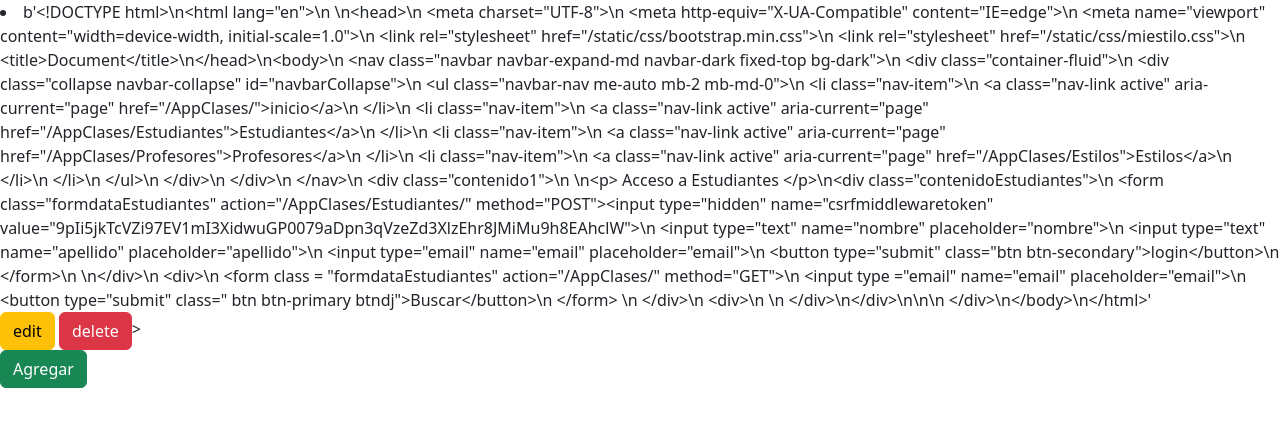
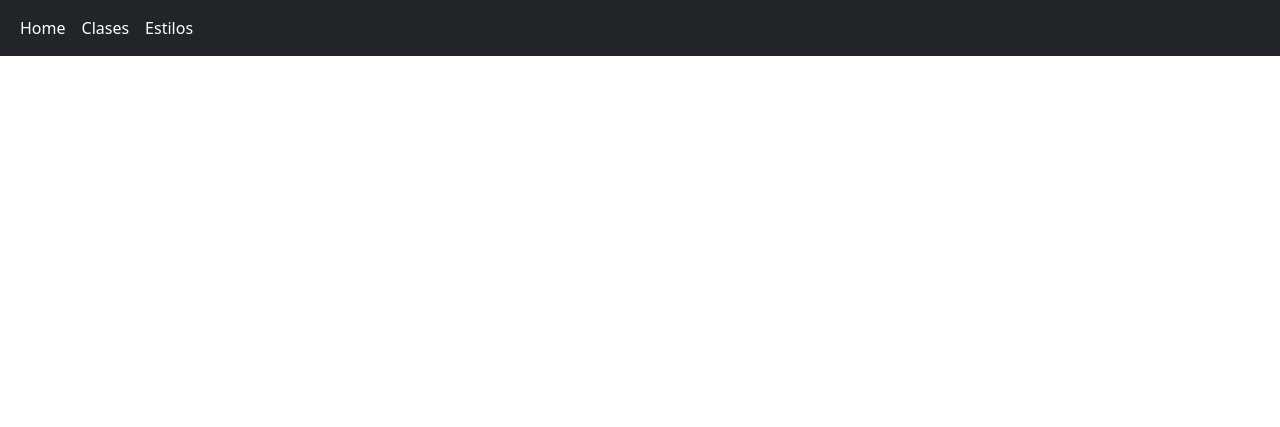
Before and after one commit to Gistefani/Proyecto-Final, a Django app: page /AppClases/read_estudiantes/ in a window 1280 px wide. Shown: the top 427 px of the page. Run offline with Django 4.2, Linux system fonts and the light colour scheme; some libraries are stand-ins or nearby versions.

Commit message:
nuevas modificaciones por errores

```diff
--- a/AppClases/template/estudiantesCRUD/read_estudiantes.html
+++ b/AppClases/template/estudiantesCRUD/read_estudiantes.html
@@ -1,6 +1,10 @@
+{% extends "../Home.html" %}
+
 {% load static %}
-<link rel="stylesheet" href="{%static 'css/bootstrap.min.css'%}">
-{% for estudiante in estudiantes %}
+<!--<link rel="stylesheet" href="{%static 'css/bootstrap.min.css'%}">-->
+{% block contenido %}
+
+   {% for estudiante in estudiantes %}
     <li>
         {{estudiante}}</li>
         <a href= "/AppClases/update_estudiantes/{{estudiante.email}}" class="btn btn-warning">edit</a>
@@ -9,5 +13,6 @@
     <br>
 
 
-{% endfor %}
-<a class="btn btn-success" href="/AppClases/create_estudiantes/">Agregar</a>
+   {% endfor %}
+   <a class="btn btn-success" href="/AppClases/create_estudiantes/">Agregar</a>
+{% endblock %}
--- a/AppClases/template/inicio.html
+++ b/AppClases/template/inicio.html
@@ -26,6 +26,15 @@
                <li class="nav-item">
                 <a class="nav-link active" aria-current="page" href="/AppClases/Estilos">Estilos</a>
              </li>
+             <li class="nav-item">
+              <a class="nav-link active" aria-current="page" href="/AppClases/login">Iniciar Sesion</a>
+            </li>
+            <li class="nav-item">
+            <a class="nav-link active" aria-current="page" href="/AppClases/registro">Registrarse</a>
+            </li>
+             <li class="nav-item" style="position:absolute; right:20px">
+              <a class="nav-link active" aria-current="page" href="/AppClases/logout">Salir</a>
+             </li>
              </li>
             </ul>
         </div>
--- a/ChandraYoga/urls.py
+++ b/ChandraYoga/urls.py
@@ -15,7 +15,7 @@
 """
 from django.contrib import admin
 from django.urls import path ,include
-from AppClases.views import inicio
+from AppClases.views import Home, inicio
 from ChandraYoga.views import home, homePage
 
 urlpatterns = [
```
Also changed, not shown: db.sqlite3.
